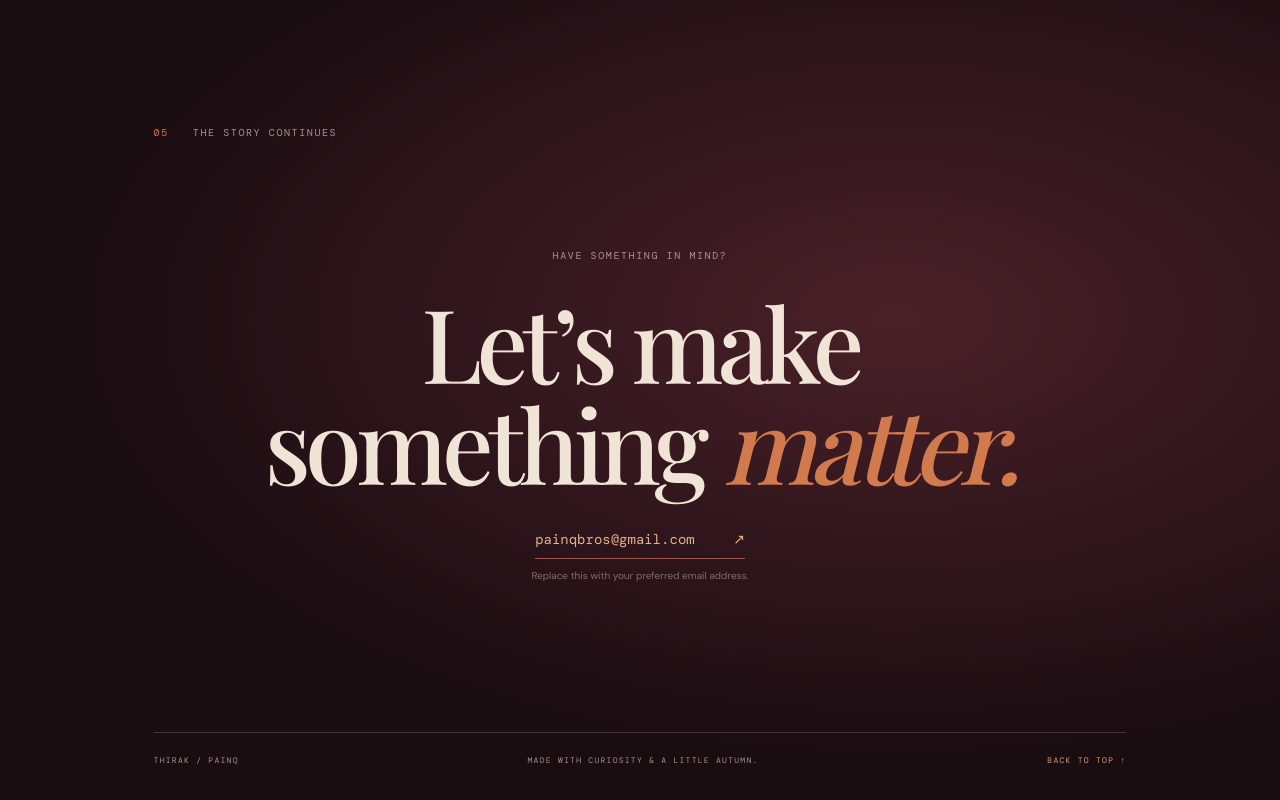
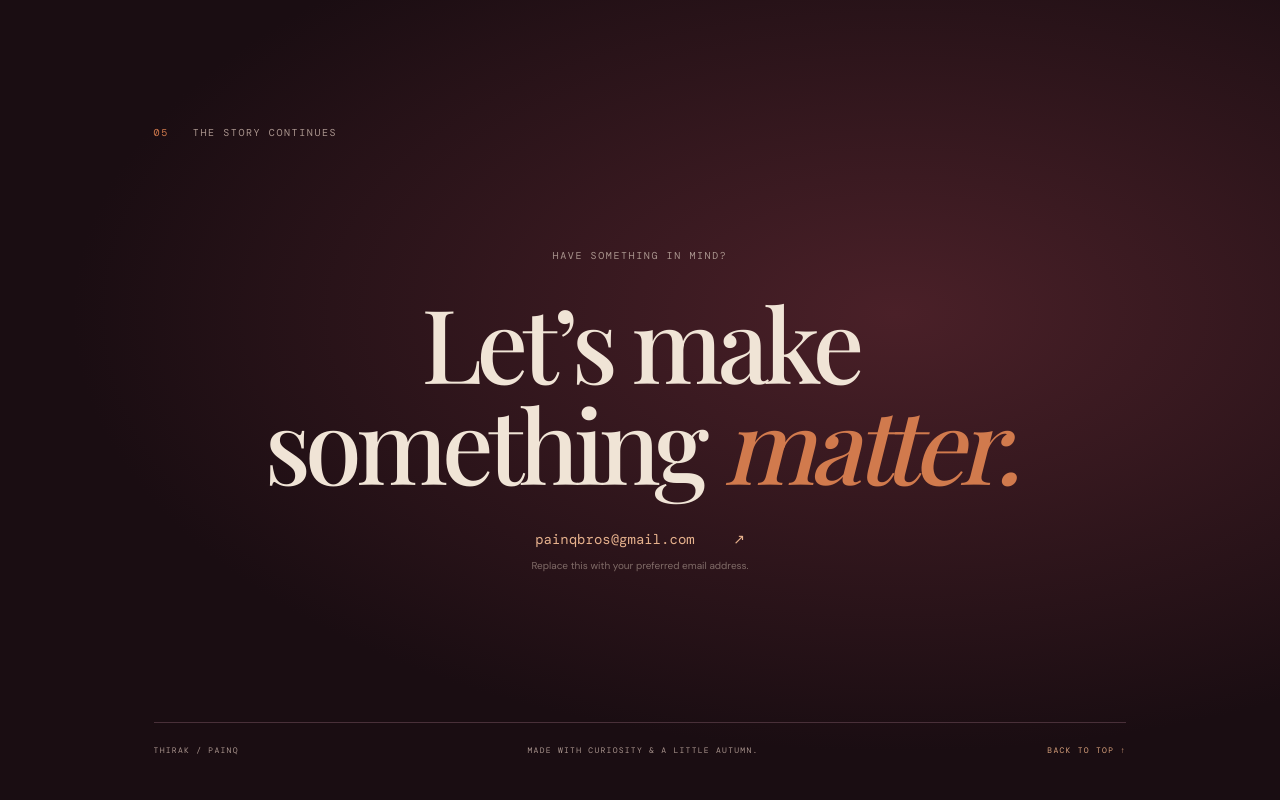
Before and after one commit to PainQisGod/portfolio, a plain HTML site: page index.html in a window 1280 px wide. Shown: the part 4590-5390 px from the top of the page. Drawn offline with nearby package versions, Linux system fonts and the light colour scheme; a web font is replaced by a local one.

Commit message:
Remove underline from contact email

```diff
--- a/style.css
+++ b/style.css
@@ -705,8 +705,8 @@ a {
   display:inline-block;
   font:14px var(--mono);
   color:#e6b18d;
-  border-bottom:1px solid #9d574c;
-  padding-bottom:10px
+  border-bottom:0;
+  padding-bottom:0
 }
 .contact-email span {
   margin-left:30px
```
